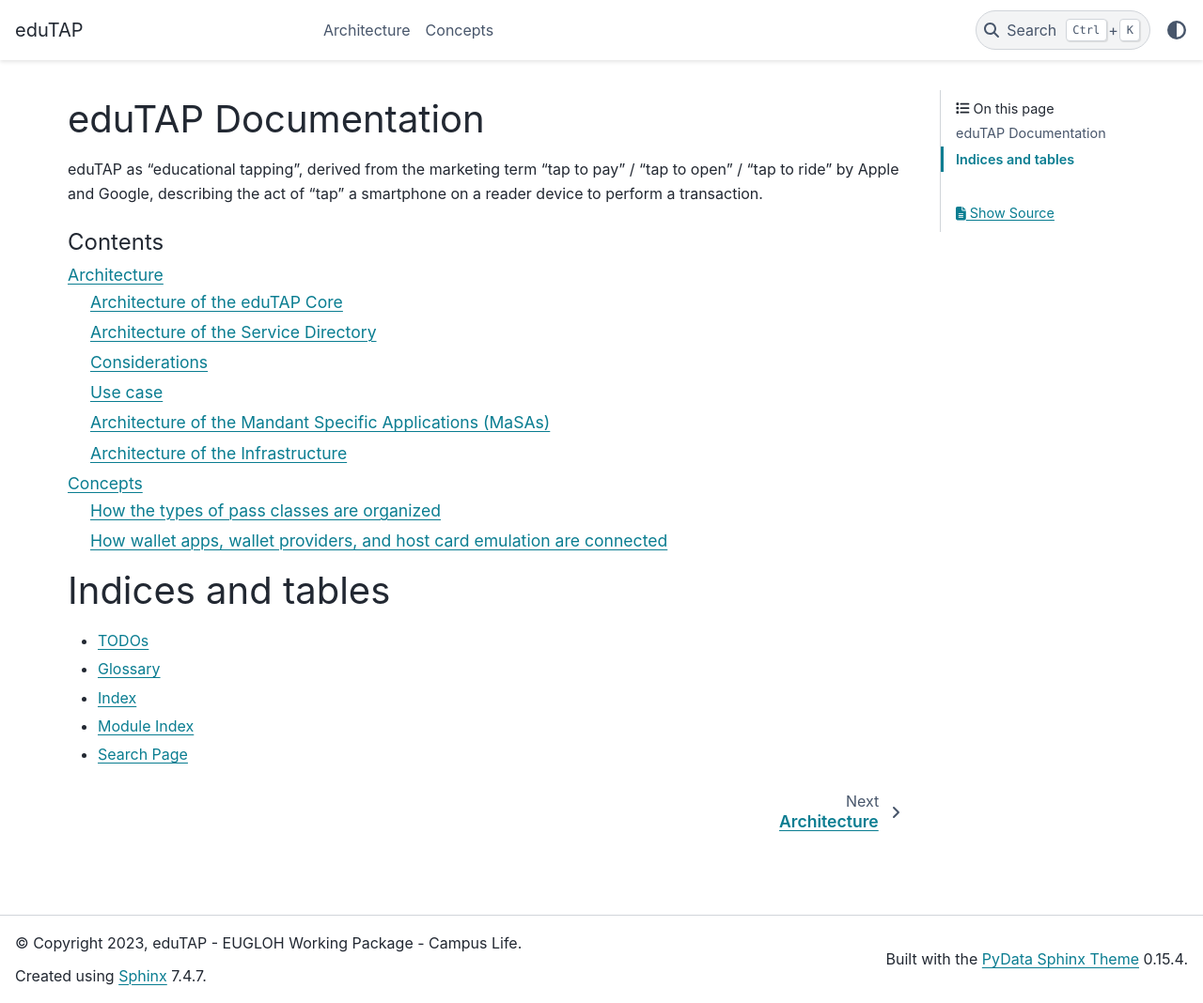
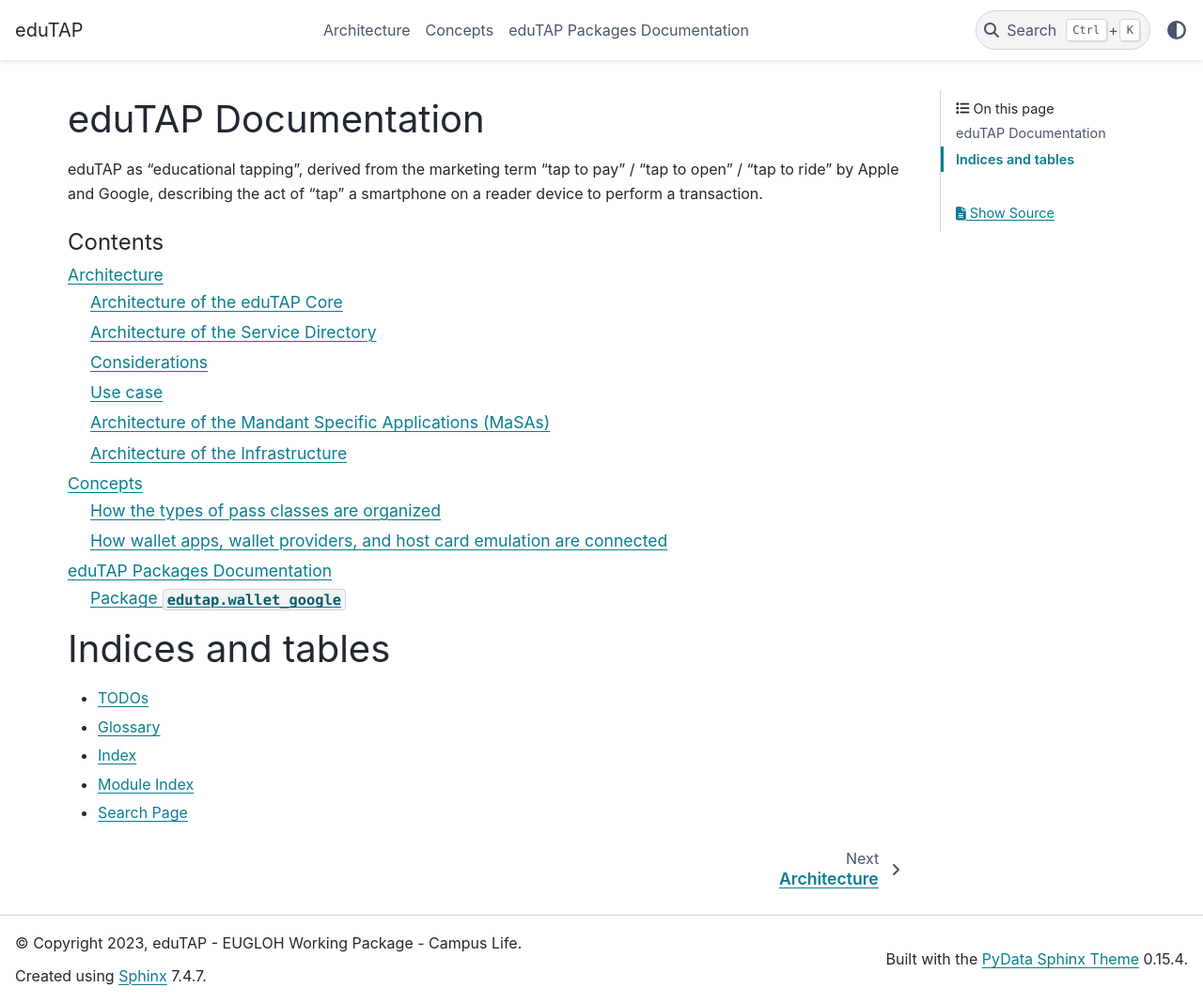
Before and after one commit to edutap-eu/documentation, a Sphinx documentation site: the page built from source/index.md, in a window 1280 px wide and 1068 px high. Shown: the whole window at 94% size. Built offline with Sphinx 7.4.7 and the PyData theme 0.15.4, drawn with Linux system fonts in a browser that asks for light colours.

Commit message:
start docs for packages

````diff
--- a/source/index.md
+++ b/source/index.md
@@ -11,6 +11,7 @@ caption: Contents
 
 architecture/index.md
 concepts.md
+packages/index.md
 
 ```
 
--- /dev/null
+++ b/source/packages/edutap_wallet_google.md
@@ -0,0 +1,7 @@
+# Package `edutap.wallet_google`
+
+```{todo}
+
+Write `edutap.wallet_google` docs
+
+```
--- /dev/null
+++ b/source/packages/index.md
@@ -0,0 +1,11 @@
+# eduTAP Packages Documentation
+
+```{toctree}
+---
+maxdepth: 2
+caption: Contents
+---
+
+edutap_wallet_google
+
+```
````
